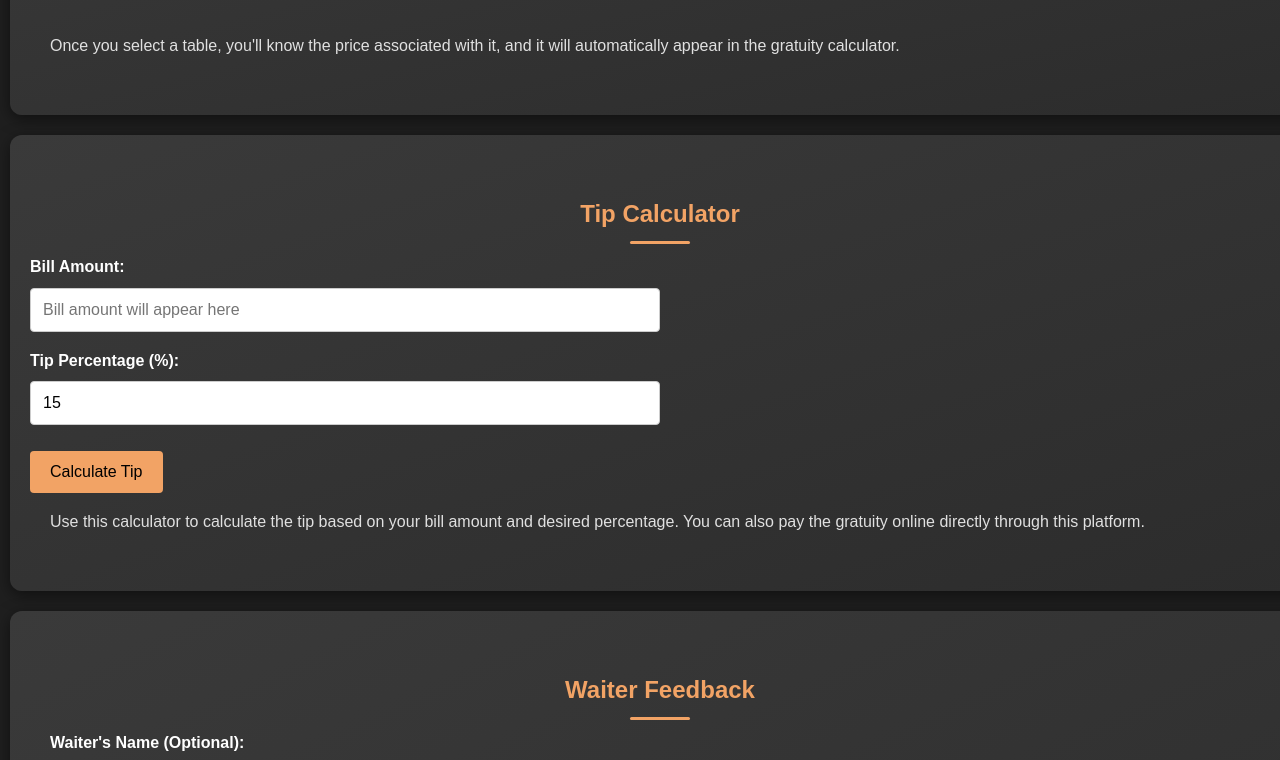
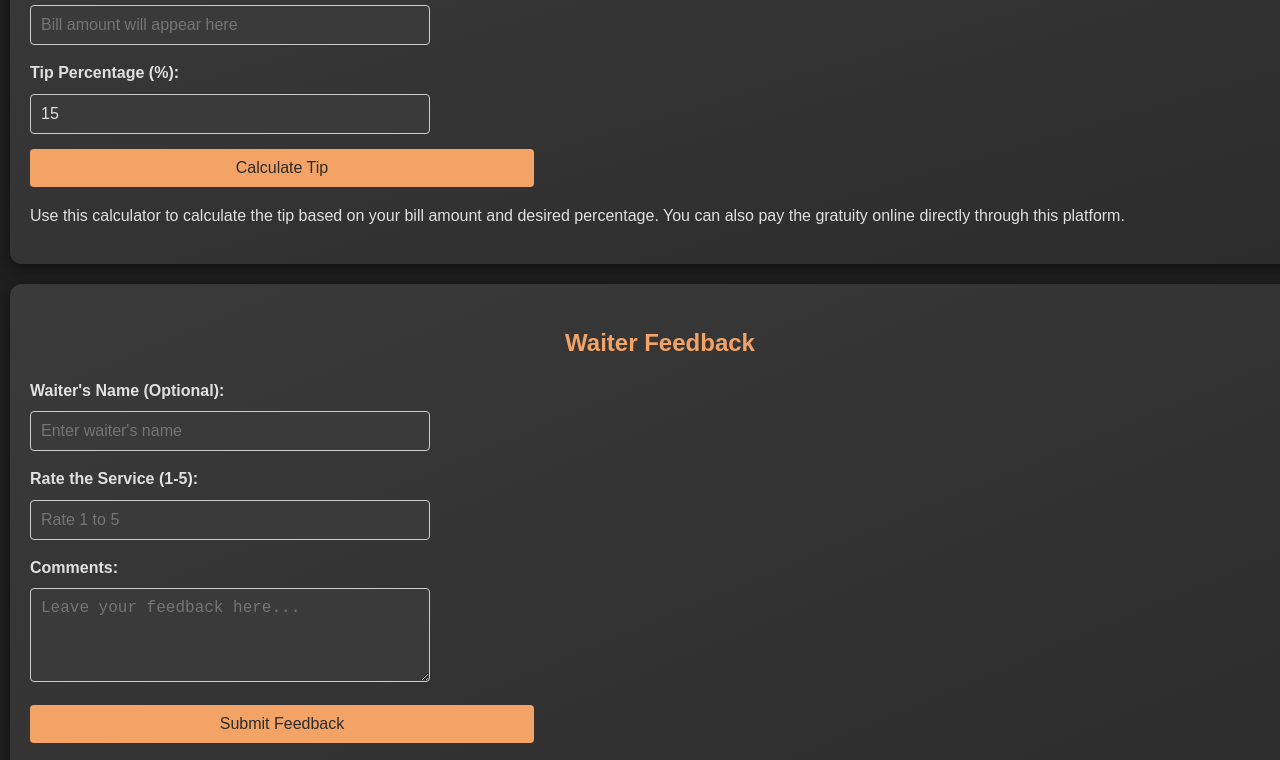
Before and after one commit to Nithish8706/TipsterPay, a plain HTML site: page index.html in a window 1280 px wide. Shown: the part 958-1718 px from the top of the page. Drawn offline with Linux system fonts and the light colour scheme.

Commit message:
Update style.css

```diff
--- a/style.css
+++ b/style.css
@@ -1,3 +1,4 @@
+/* General Styles */
 body {
     font-family: 'Arial', sans-serif;
     margin: 0;
@@ -9,42 +10,78 @@ body {
 #content-overlay {
     background: #1f1f1f;
     min-height: 100vh;
+    padding: 10px;
     border-radius: 15px;
-    padding: 10px;
     box-shadow: 0px 0px 20px rgba(0, 0, 0, 0.8);
 }
 
+h1, h2 {
+    text-align: center;
+    color: #f2a365;
+}
+
+/* Navigation */
 nav {
     background: #3a3a3a;
     color: white;
-    padding: 15px 0;
-    text-align: center;
+    padding: 10px 20px;
     position: sticky;
     top: 0;
     z-index: 100;
     box-shadow: 0 2px 10px rgba(0, 0, 0, 0.3);
 }
 
-nav ul {
+.nav-container {
+    display: flex;
+    align-items: center;
+    justify-content: space-between;
+}
+
+.logo {
+    height: 40px;
+    max-width: 100%;
+}
+
+.nav-links {
     list-style: none;
     padding: 0;
     margin: 0;
     display: flex;
-    justify-content: center;
+    gap: 15px;
+    transition: all 0.3s ease;
 }
 
-nav li {
-    margin: 0 15px;
+.nav-links li {
+    margin: 0;
 }
 
-nav a:hover {
+.nav-links a {
+    text-decoration: none;
+    color: #f2a365;
+    padding: 10px 15px;
+    border-radius: 4px;
+    font-weight: bold;
+    transition: all 0.3s ease;
+}
+
+.nav-links a:hover {
     background-color: #4a4a4a;
     transform: scale(1.1);
 }
 
+/* Hamburger Menu */
+.hamburger {
+    display: none;
+    background: none;
+    border: none;
+    font-size: 24px;
+    color: #f2a365;
+    cursor: pointer;
+}
+
+/* Section Styles */
 section {
-    padding: 40px 20px;
-    width: 100%;
+    padding: 20px;
     margin: 20px 0;
     background: linear-gradient(to bottom right, #3a3a3a, #2c2c2c);
     color: #e0e0e0;
@@ -52,72 +89,115 @@ section {
     box-shadow: 0 4px 15px rgba(0, 0, 0, 0.5);
 }
 
-h1, h2 {
+input, textarea, select {
+    width: 100%;
+    max-width: 400px;
+    padding: 10px;
+    margin-bottom: 16px;
+    border: 1px solid #ccc;
+    border-radius: 4px;
+    font-size: 16px;
+    box-sizing: border-box;
+}
+
+/* Waiter Feedback Section */
+#feedback {
+width: 100%;
+
+    margin: 20px auto;
+    padding: 20px;
+    background: linear-gradient(to bottom right, #3a3a3a, #2c2c2c);
+    border-radius: 12px;
+    box-shadow: 0 4px 15px rgba(0, 0, 0, 0.5);
+    color: #e0e0e0;
+}
+
+#feedback h2 {
     text-align: center;
     color: #f2a365;
-    margin-bottom: 10px;
-    position: relative;
+    margin-bottom: 15px;
 }
 
-h2::after {
-    content: '';
-    display: block;
-    width: 60px;
-    height: 3px;
-    background-color: #f2a365;
-    margin: 8px auto 0;
-    border-radius: 2px;
-}
-
-label {
+#feedback label {
     display: block;
     margin-bottom: 8px;
     font-weight: bold;
-    color: #fff;
 }
 
-input, textarea, select {
-    width: 50%;
-    padding: 12px;
-    margin-bottom: 16px;
+#feedback input, #feedback textarea {
+    width: 100%;
+    padding: 10px;
+    margin-bottom: 15px;
     border: 1px solid #ccc;
     border-radius: 4px;
-    box-sizing: border-box;
-    font-size: 16px;
-    transition: all 0.3s ease;
+    background: #3a3a3a;
+    color: #e0e0e0;
 }
 
-textarea {
-    resize: vertical;
+#feedback button {
+    width: 40%;
+    padding: 10px;
+    font-size: 16px;
+    background: #f2a365;
+    border: none;
+    border-radius: 4px;
+    cursor: pointer;
+    color: #2c2c2c;
 }
 
-input:focus, textarea:focus, select:focus {
-    border-color: #355c7d;
-    outline: none;
-    box-shadow: 0 0 10px rgba(53, 92, 125, 0.7);
+#feedback button:hover {
+    background: #d18b51;
 }
 
-button {
+/* Tip Calculator Section */
+#tip-calculator {
+    width: 100%;
+    margin: 20px auto;
+    padding: 20px;
+    background: linear-gradient(to bottom right, #3a3a3a, #2c2c2c);
+    border-radius: 12px;
+    box-shadow: 0 4px 15px rgba(0, 0, 0, 0.5);
+    color: #e0e0e0;
+}
+
+#tip-calculator h2 {
+    text-align: center;
+    color: #f2a365;
+    margin-bottom: 15px;
+}
+
+#tip-calculator label {
+    display: block;
+    margin-bottom: 8px;
+    font-weight: bold;
+}
+
+#tip-calculator input {
+    width: 100%;
+    padding: 10px;
+    margin-bottom: 15px;
+    border: 1px solid #ccc;
+    border-radius: 4px;
+    background: #3a3a3a;
+    color: #e0e0e0;
+}
+
+#tip-calculator button {
+    width: 40%;
+    padding: 10px;
+    font-size: 16px;
     background: #f2a365;
     border: none;
-    color: 1f1f1f;
-    padding: 12px 20px;
-    font-size: 16px;
     border-radius: 4px;
     cursor: pointer;
-    margin-top: 10px;
-    transition: all 0.3s ease;
+    color: #2c2c2c;
 }
 
-button:hover {
+#tip-calculator button:hover {
     background: #d18b51;
-    transform: scale(1.05);
 }
 
-section h1, section h2, section p, section form {
-    padding: 0 20px;
-}
-
+/* Footer */
 footer {
     text-align: center;
     padding: 20px;
@@ -136,3 +216,32 @@ footer a {
 footer a:hover {
     color: #f8b195;
 }
+
+/* Responsive Design */
+@media (max-width: 768px) {
+    .nav-links {
+        flex-direction: column;
+        display: none;
+    }
+
+    .nav-links.active {
+        display: flex;
+        background: #3a3a3a;
+        padding: 10px;
+        border-radius: 4px;
+    }
+
+    .hamburger {
+        display: block;
+    }
+}
+
+@media (max-width: 480px) {
+    section {
+        padding: 15px;
+    }
+
+    input, textarea, select {
+        font-size: 14px;
+    }
+}
```
